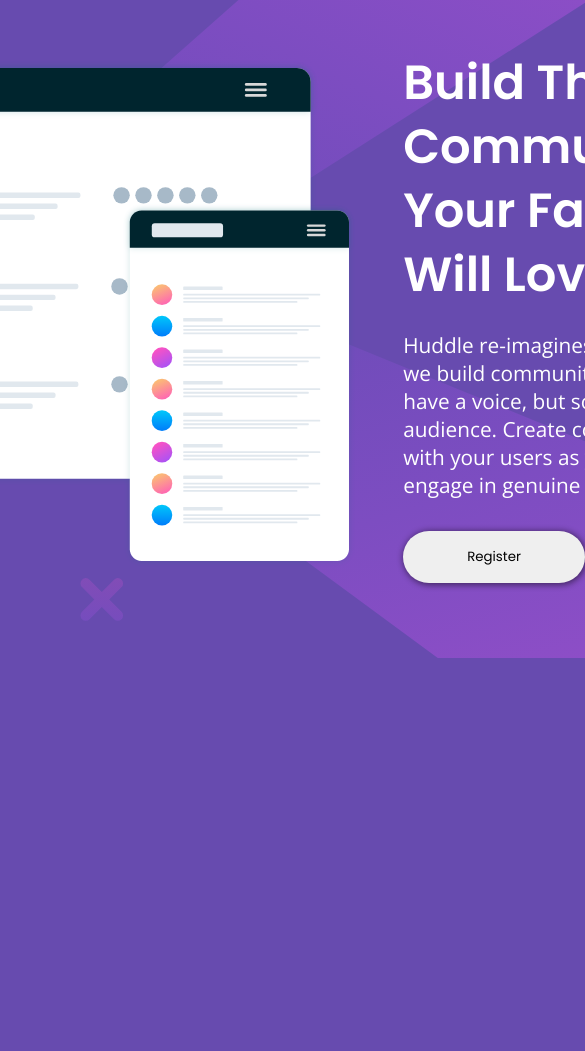
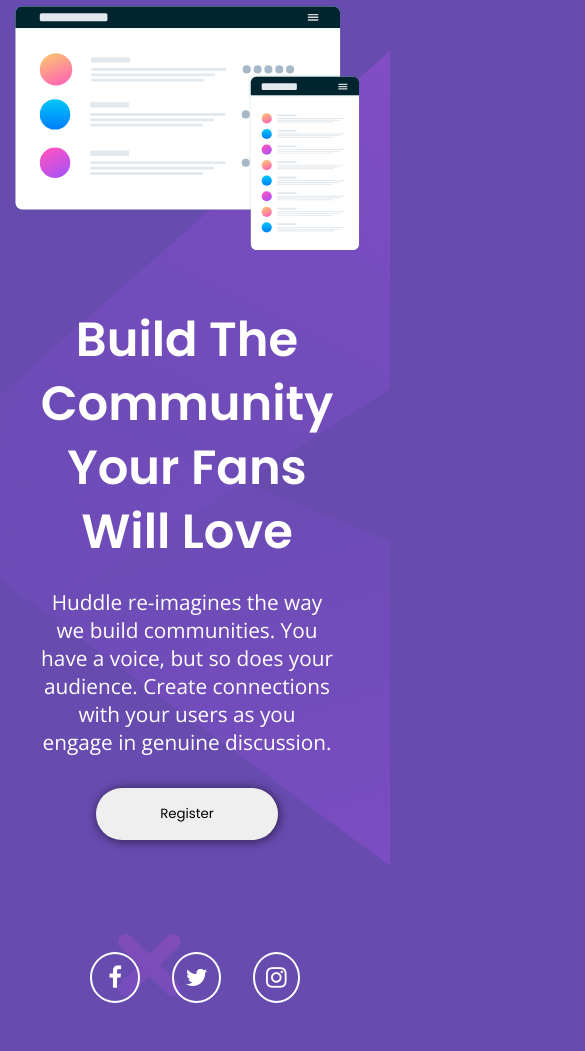
Before and after one commit to rianmatias/front-end-mentor, a plain HTML site: page Desafio10/index.html in a window 390 px wide. Shown: the part 186-1237 px from the top of the page, 585 px wide, since content can reach past the window. Before the commit the page ends 844 px from the top, so only its background shows below. Drawn offline with nearby package versions, Linux system fonts and the light colour scheme.

Commit message:
Desafio10

```diff
--- a/Desafio10/index.html
+++ b/Desafio10/index.html
@@ -5,9 +5,14 @@
     <meta name="viewport" content="width=device-width, initial-scale=1.0">
     <title>Huddle Landing Page</title>
     <link rel="stylesheet" href="style.css">
+    <link href='https://unpkg.com/css.gg@2.0.0/icons/css/facebook.css' rel='stylesheet'>
+    <link rel="stylesheet" href="https://cdnjs.cloudflare.com/ajax/libs/font-awesome/4.7.0/css/font-awesome.min.css">
+    <link href='https://unpkg.com/css.gg@2.0.0/icons/css/instagram.css' rel='stylesheet'>
 </head>
 <body>
     <main>
+
+        <div class="container">
 
             <div class="logo">
                 <img src="images/logo.svg" alt="">
@@ -27,6 +32,20 @@
 
             </div>
 
+            <div class="social">
+                <div class="facebook">
+                    <i class="fa fa-facebook"></i>
+                </div>
+                <div class="twitter">
+                    <i class="fa fa-twitter"></i>
+                </div>
+                <div class="instagram">
+                    <i class="fa fa-instagram"></i>
+                </div>
+            </div>
+
+        </div>
+
     </main>
 </body>
 </html>
--- a/Desafio10/style.css
+++ b/Desafio10/style.css
@@ -15,11 +15,21 @@ body {
     background-size: cover;
     width: 100%;
     min-height: 100vh;
+    overflow-x: hidden;
+}
+
+.logo {
+    padding-left: 2rem;
 }
 
 .logo img {
    width: 220px;
    padding-top: 3rem;
+}
+
+.container {
+    max-width: 1440px;
+    margin: 0 auto;
 }
 
 .content {
@@ -28,6 +38,9 @@ body {
     justify-content: center;
     align-items: center;
     padding-top: 5rem;
+    padding-left: 2rem;
+    padding-right: 1rem;
+    padding-bottom: 1rem;
 }
 
 .desc {
@@ -56,5 +69,69 @@ body {
     padding-right: 4rem;
     border-radius: 3rem;
     border: 0px;
-    box-shadow: 1px 1px 6px 1px rgba(0, 0, 0, 0.493);
+    box-shadow: 1px 1px 10px 1px rgba(0, 0, 0, 0.514);
 }
+
+.social {
+    display: flex;
+    flex-direction: row;
+    align-items: center;
+    justify-content: flex-end;
+    gap: 2rem;
+    padding: 3rem;
+}
+
+.facebook i {
+    text-align: center;
+    width: 50px;
+    color: white;
+    font-size: 1.5rem;
+    border: 2px solid white;
+    border-radius: 50%;
+    padding: 0.7rem;
+}
+
+.twitter i {
+    color: white;
+    font-size: 1.5rem;
+    border: 2px solid white;
+    border-radius: 50%;
+    padding: 0.7rem;
+}
+
+.instagram i {
+    color: white;
+    font-size: 1.5rem;
+    border: 2px solid white;
+    border-radius: 50%;
+    padding: 0.7rem;
+}
+
+@media (max-width: 1100px) {
+    .container {
+        max-width: 768px;
+    }
+
+    .mockup img {
+        max-width: 575px;
+    }
+
+    .content {
+        display: flex;
+        flex-direction: column;
+        text-align: center;
+        padding-left: 1rem;
+        padding-right: 2rem;
+    }
+
+    .social {
+        display: flex;
+        justify-content: center;
+    }
+}
+
+@media (max-width: 600px) {
+    .mockup img {
+        max-width: 350px;
+    }
+}
```
Also changed, not shown: Desafio10/images/logo-facebook.svg (added).
